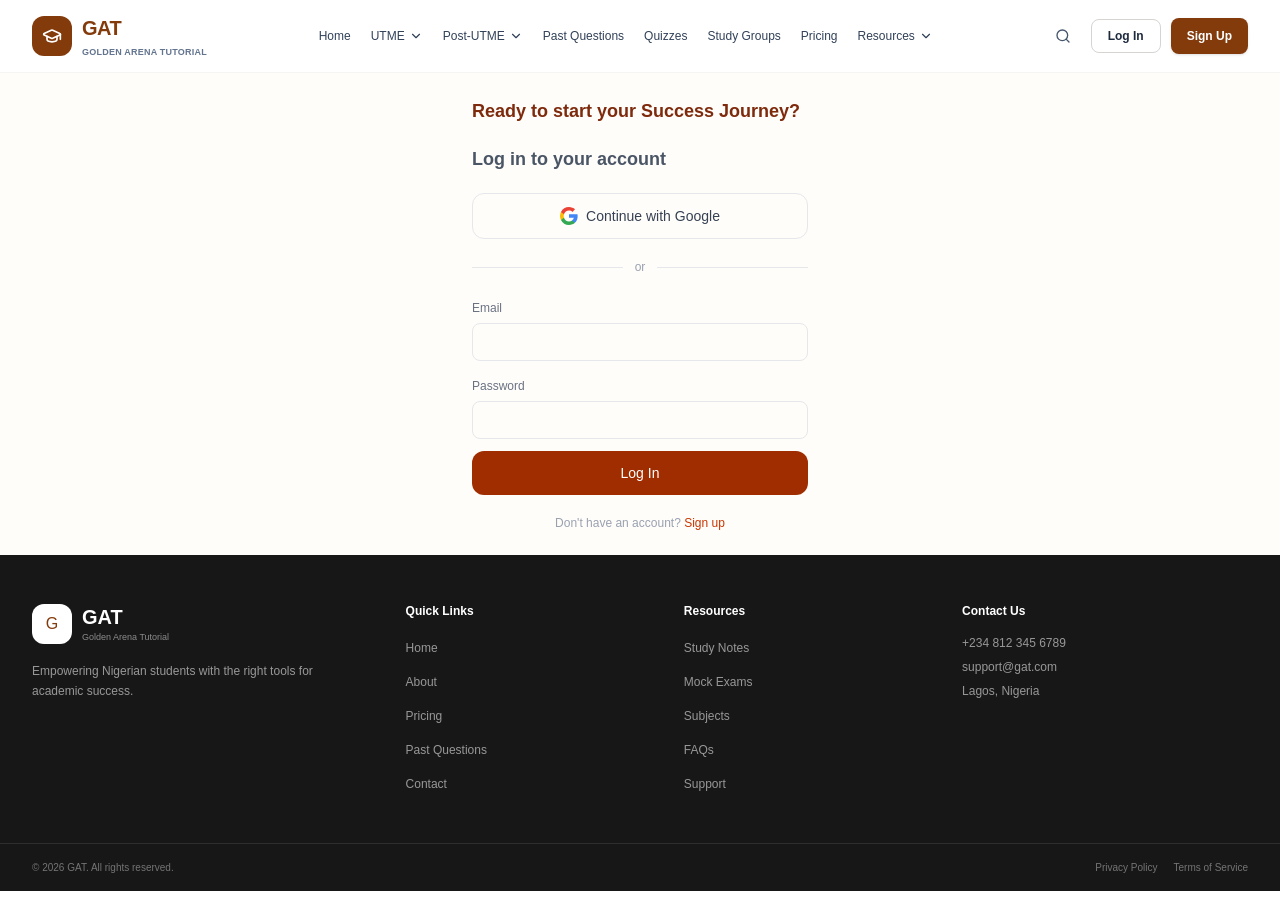
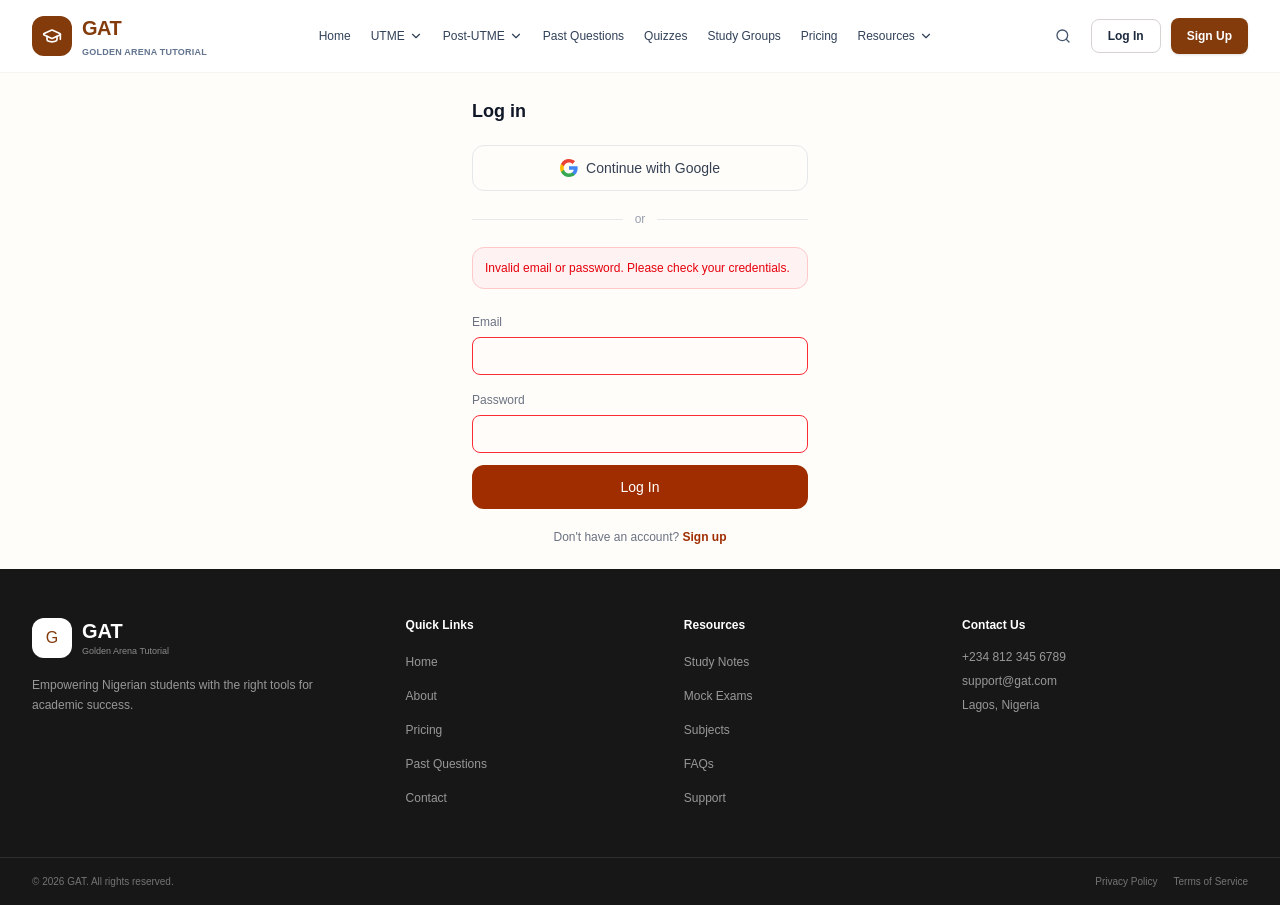
Before and after one commit to nurudeenheroic/Golden-Arena-Tutorial, a Next.js app in the folder golden-arena-tutorial/: page /login in a window 1280 px wide. Both pictures are taken after typing "name@example.com", "Sample123" into the empty fields and a click on the button "Log In". Built offline with nearby package versions, Linux system fonts and the light colour scheme; no server answers.

Commit message:
Form Validation

```diff
--- a/golden-arena-tutorial/app/(marketing)/login/actions.ts
+++ b/golden-arena-tutorial/app/(marketing)/login/actions.ts
@@ -4,7 +4,15 @@
 import { createClient } from "@/lib/supabase/server";
 import { redirect } from "next/navigation";
 
-export async function loginAction(formData: FormData) {
+export type LoginActionState = {
+  errorType?: "email" | "password" | "both";
+  message?: string;
+} | null;
+
+export async function loginAction(
+  prevState: LoginActionState,
+  formData: FormData
+): Promise<LoginActionState> {
   const email = formData.get("email") as string;
   const password = formData.get("password") as string;
 
@@ -16,7 +24,21 @@ export async function loginAction(formData: FormData) {
   });
 
   if (error) {
-    return { error: "Invalid email or password." };
+    const msg = error.message.toLowerCase();
+
+    // Specific password errors
+    if (msg.includes("password")) {
+      return {
+        errorType: "password",
+        message: "Incorrect password. Please try again.",
+      };
+    }
+
+    // Default Supabase error (Invalid login credentials covers both invalid email or wrong password)
+    return {
+      errorType: "both",
+      message: "Invalid email or password. Please check your credentials.",
+    };
   }
 
   redirect("/dashboard");
--- a/golden-arena-tutorial/app/(marketing)/login/page.tsx
+++ b/golden-arena-tutorial/app/(marketing)/login/page.tsx
@@ -1,12 +1,19 @@
 // app/(marketing)/login/page.tsx
+'use client'
+
+import { useActionState } from "react";
 import { loginAction } from "./actions";
 import GoogleSignInButton from "@/components/GoogleSignInButton";
 
 export default function LoginPage() {
+  const [state, formAction, isPending] = useActionState(loginAction, null);
+
+  const isEmailError = state?.errorType === "email" || state?.errorType === "both";
+  const isPasswordError = state?.errorType === "password" || state?.errorType === "both";
+
   return (
     <div className="max-w-sm mx-auto p-6 space-y-5">
-      <h1 className="text-lg font-bold text-orange-900">Ready to start your Success Journey?</h1>
-      <h2 className="text-lg font-semibold text-gray-600">Log in to your account</h2>
+      <h1 className="text-lg font-semibold text-gray-900">Log in</h1>
 
       <GoogleSignInButton />
 
@@ -16,36 +23,54 @@ export default function LoginPage() {
         <div className="flex-1 h-px bg-gray-200" />
       </div>
 
-      <form action={loginAction} className="space-y-3">
+      {/* Global Error Banner */}
+      {state?.message && (
+        <div className="p-3 bg-red-50 border border-red-200 rounded-xl text-xs font-medium text-red-600">
+          {state.message}
+        </div>
+      )}
+
+      <form action={formAction} className="space-y-3">
         <div>
           <label className="text-xs text-gray-500">Email</label>
           <input
             name="email"
             type="email"
             required
-            className="w-full border border-gray-200 rounded-lg p-2 text-sm mt-1"
+            className={`w-full border rounded-lg p-2 text-sm mt-1 outline-none transition-colors ${
+              isEmailError
+                ? "border-red-500 focus:ring-1 focus:ring-red-500 bg-red-50/20"
+                : "border-gray-200 focus:border-orange-800"
+            }`}
           />
         </div>
+
         <div>
           <label className="text-xs text-gray-500">Password</label>
           <input
             name="password"
             type="password"
             required
-            className="w-full border border-gray-200 rounded-lg p-2 text-sm mt-1"
+            className={`w-full border rounded-lg p-2 text-sm mt-1 outline-none transition-colors ${
+              isPasswordError
+                ? "border-red-500 focus:ring-1 focus:ring-red-500 bg-red-50/20"
+                : "border-gray-200 focus:border-orange-800"
+            }`}
           />
         </div>
+
         <button
           type="submit"
-          className="w-full bg-orange-800 text-white py-3 rounded-xl text-sm font-medium"
+          disabled={isPending}
+          className="w-full bg-orange-800 text-white py-3 rounded-xl text-sm font-medium hover:bg-orange-900 disabled:opacity-50 transition-colors"
         >
-          Log In
+          {isPending ? "Signing in..." : "Log In"}
         </button>
       </form>
 
-      <p className="text-xs text-gray-400 text-center">
+      <p className="text-xs text-gray-500 text-center">
         Don&apos;t have an account?{" "}
-        <a href="/signup" className="text-orange-700 font-medium">
+        <a href="/signup" className="text-orange-800 font-semibold hover:underline">
           Sign up
         </a>
       </p>
```
